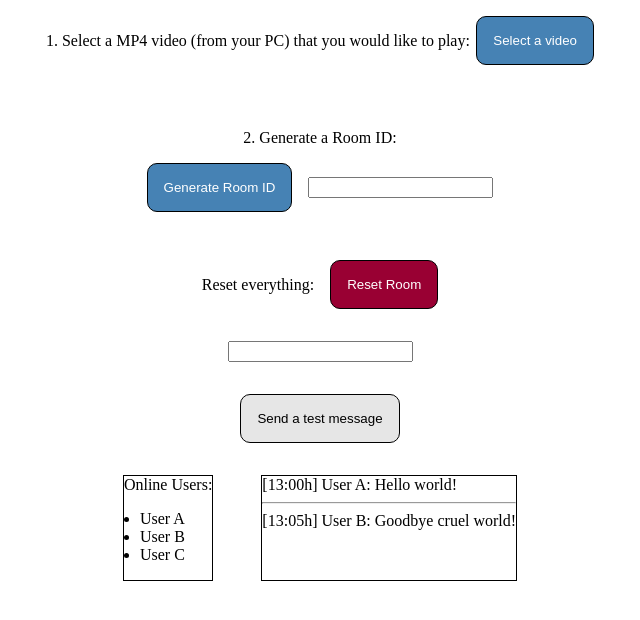
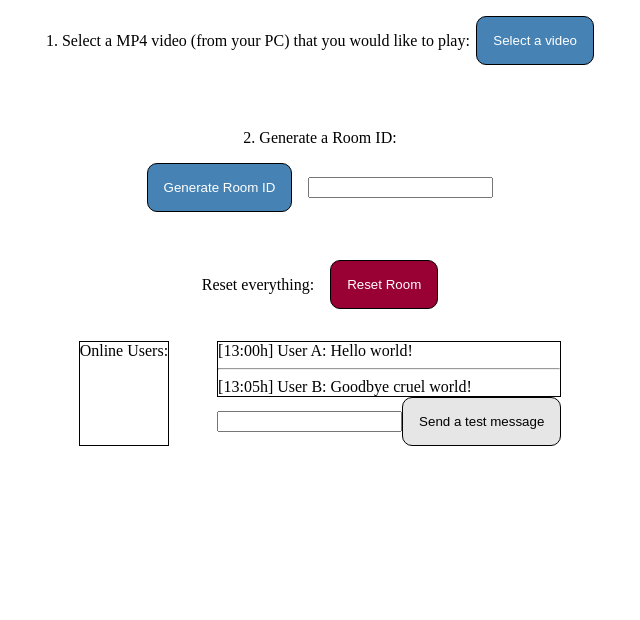
Before and after one commit to kubni/SyncVideo, a React (Create React App) app: page /creator in a window 1280 px wide. Shown: the top 620 px of the page, without its empty margins (320-960 px from the left). Built offline with nearby package versions, Linux system fonts and the light colour scheme; no server answers.

Commit message:
feat: Listen to Participants doc changes
In order to update online users, instead of going through all
documents after the data channel opens, we can utilize
Firestore's onSnapshot() and docChanges() so we only get the
one that actually connected just now.

```diff
--- a/src/components/Chat/index.js
+++ b/src/components/Chat/index.js
@@ -1,20 +1,35 @@
 import "./chat.css"
 
-export default function Chat() {
+import { useRef } from "react"
+
+export default function Chat({ dataChannel }) {
+
+  // Refs
+  const messageInputRef = useRef(null);
+  const onlineUsersRef = useRef(null);
+  // JSX Handlers
+  function onSendMessageButtonClick() {
+    const message = messageInputRef.current.value;
+
+    // dataChannel can be either localChannel or remoteChannel, depending on who we are
+    dataChannel.send(message);
+  }
   return (
     <div className="chat">
       <div className="online-users-section">
         <p>Online Users: </p>
-        <ul className="online-users-list">
-          <li>User A</li>
-          <li>User B</li>
-          <li>User C</li>
+        <ul className="online-users-list" ref={onlineUsersRef}>
         </ul>
       </div>
-      <div className="message-history">
-        <p>[13:00h] User A: Hello world!</p>
-        <hr />
-        <p>[13:05h] User B: Goodbye cruel world!</p>
+      <div className="chat-main">
+        {/* TODO: Use a scrollable "widget" for message-history */}
+        <div className="message-history">
+          <p>[13:00h] User A: Hello world!</p>
+          <hr />
+          <p>[13:05h] User B: Goodbye cruel world!</p>
+        </div>
+        <input type="text" ref={messageInputRef} />
+        <button className="test-button" onClick={onSendMessageButtonClick} >Send a test message</button>
       </div>
     </div>
   )
--- a/src/pages/Creator/creator.css
+++ b/src/pages/Creator/creator.css
@@ -5,8 +5,6 @@
     align-items: center;
     gap: 2rem;
 }
-
-
 
 .div-video-file-dialog {
     display: flex;
--- a/src/pages/Creator/index.js
+++ b/src/pages/Creator/index.js
@@ -16,6 +16,9 @@ export default function Creator({ setVideoUrl, pc }) {
     offerToReceiveAudio: true,
     offerToReceiveVideo: true
   };
+
+  let onlineUsers = []; // TODO: State?
+
 
   // States
   const [inputElement, updateInputElement] = useState();
@@ -66,6 +69,16 @@ export default function Creator({ setVideoUrl, pc }) {
         if (state === "open") {
           // This means that the participant connected
           console.log("Local channel is open!")
+
+          // Update the onlineUsers
+          /* REVIEW: We could just go through all hosts and participants
+           * and overwrite the whole onlineUsers array, but we can do it
+           * more efficiently by utilizing onSnapshot() and docChanges()
+           * from Firestore API.
+           * The only thing is that that event handler has to be registered
+           * BEFORE the remote peer joins, so doing it here would probably
+           * be too late, and we instead do it in onGenerateRoomIdButtonClick.
+           */
         }
         else {
           console.log("Local channel is closed!");
@@ -91,7 +104,6 @@ export default function Creator({ setVideoUrl, pc }) {
   const localVideoSourceRef = useRef(null);
   const generateRoomIdButtonRef = useRef(null);
   const inputIdRef = useRef(null);
-  const messageInputRef = useRef(null);
 
   // JSX Handlers
   function onVideoFileDialogButtonClick() {
@@ -118,9 +130,9 @@ export default function Creator({ setVideoUrl, pc }) {
 
     // Set the ID
     inputIdRef.current.value = callDocument.id;
-
+    const roomID = inputIdRef.current.value;
     // Add the host to the onlineUsers document that is unique to this room
-    insertUserIntoDb(location.state?.hostUsername, "host", inputIdRef.current.value);
+    insertUserIntoDb(location.state?.hostUsername, "host", roomID);
 
     // Save creator's ICE candidates to the db.
     pc.onicecandidate = (event) => {
@@ -158,6 +170,22 @@ export default function Creator({ setVideoUrl, pc }) {
         }
       });
     });
+
+
+    // Listen for changes in participants
+    let onlineUsersDoc = firestoreDb.collection("onlineUsers").doc(roomID);
+    let participants = onlineUsersDoc.collection("participants");
+
+    participants.onSnapshot((snapshot) => {
+      snapshot.docChanges().forEach((change) => {
+        if (change.type === "added") {
+          // Handle the new participant
+          let newParticipant = change.doc.data()
+          console.log("A participant has joined the room!");
+          console.log(newParticipant);
+        }
+      });
+    });
   }
 
   async function onResetRoomButtonClick() {
@@ -185,7 +213,7 @@ export default function Creator({ setVideoUrl, pc }) {
         });
       await callRef.delete();
 
-      // Delete onlineUsers document related to the current room
+      // FIXME: Delete onlineUsers document related to the current room
       let onlineUsersRef = firestoreDb.collection("onlineUsers").doc(roomID);
       await callRef
         .collection("host")
@@ -211,10 +239,6 @@ export default function Creator({ setVideoUrl, pc }) {
     window.location.reload();
   }
 
-  function onSendMessageButtonClick() {
-    const message = messageInputRef.current.value;
-    localChannel.send(message);
-  }
 
   // JSX
   return (
@@ -240,11 +264,11 @@ export default function Creator({ setVideoUrl, pc }) {
         <p>Reset everything:</p>
         <button className="btn-reset-room" onClick={onResetRoomButtonClick}>Reset Room</button>
       </div>
-      <input type="text" ref={messageInputRef} />
-      <button className="test-button" onClick={onSendMessageButtonClick} >Send a test message</button>
 
       {/* WIP */}
-      <Chat />
+      <Chat
+        dataChannel={localChannel}
+      />
     </div>
   );
 }
```
